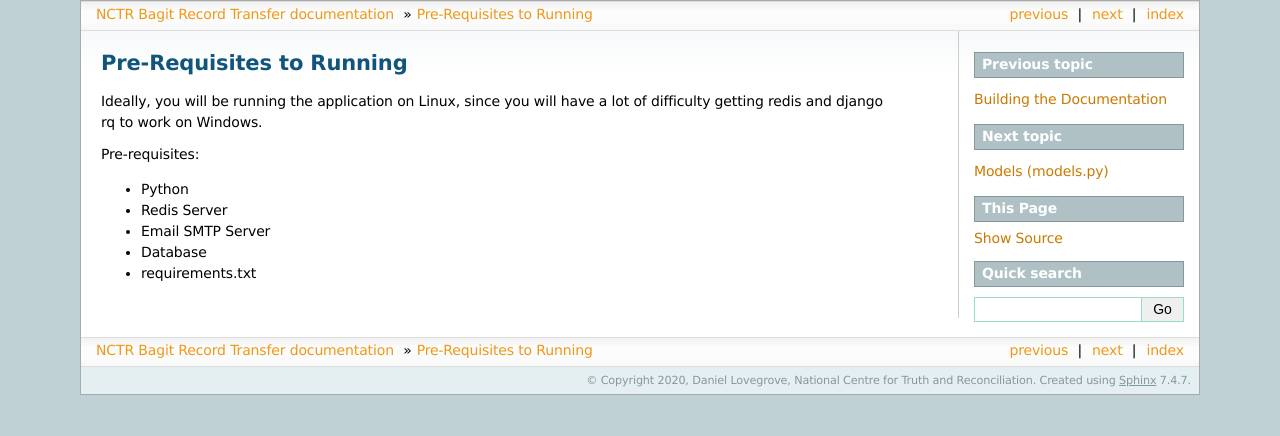
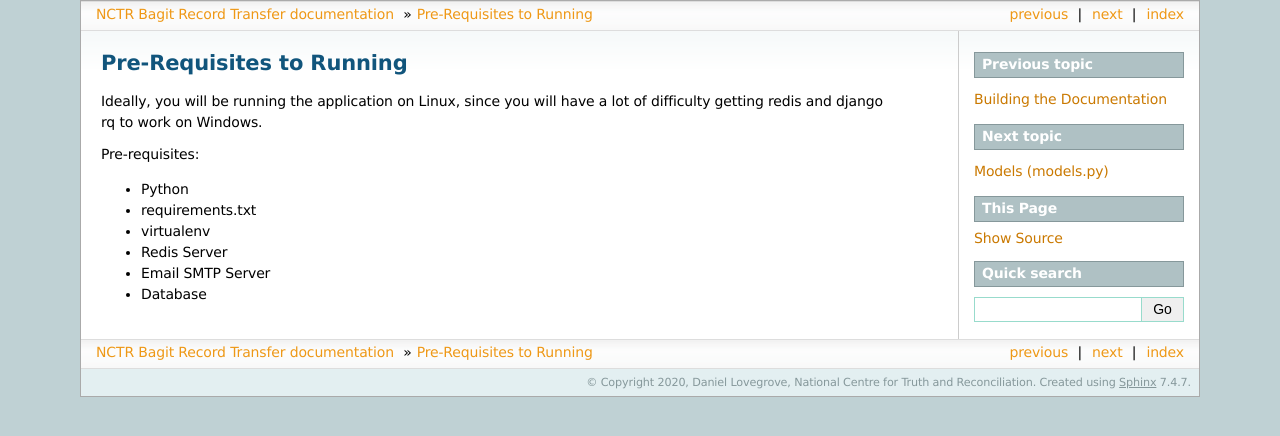
Before and after one commit to NationalCentreTruthReconciliation/Secure-Record-Transfer, a Sphinx documentation site: the page built from docs/modules/install/prerequisites.rst, in a window 1280 px wide. Shown: the top 436 px of the page. Built offline with Sphinx 7.4.7, drawn with Linux system fonts in a browser that asks for light colours.

Commit message:
Add points to list

```diff
--- a/docs/modules/install/prerequisites.rst
+++ b/docs/modules/install/prerequisites.rst
@@ -7,7 +7,8 @@ getting redis and django rq to work on Windows.
 Pre-requisites:
 
 * Python
+* requirements.txt
+* virtualenv
 * Redis Server
 * Email SMTP Server
 * Database
-* requirements.txt
```
